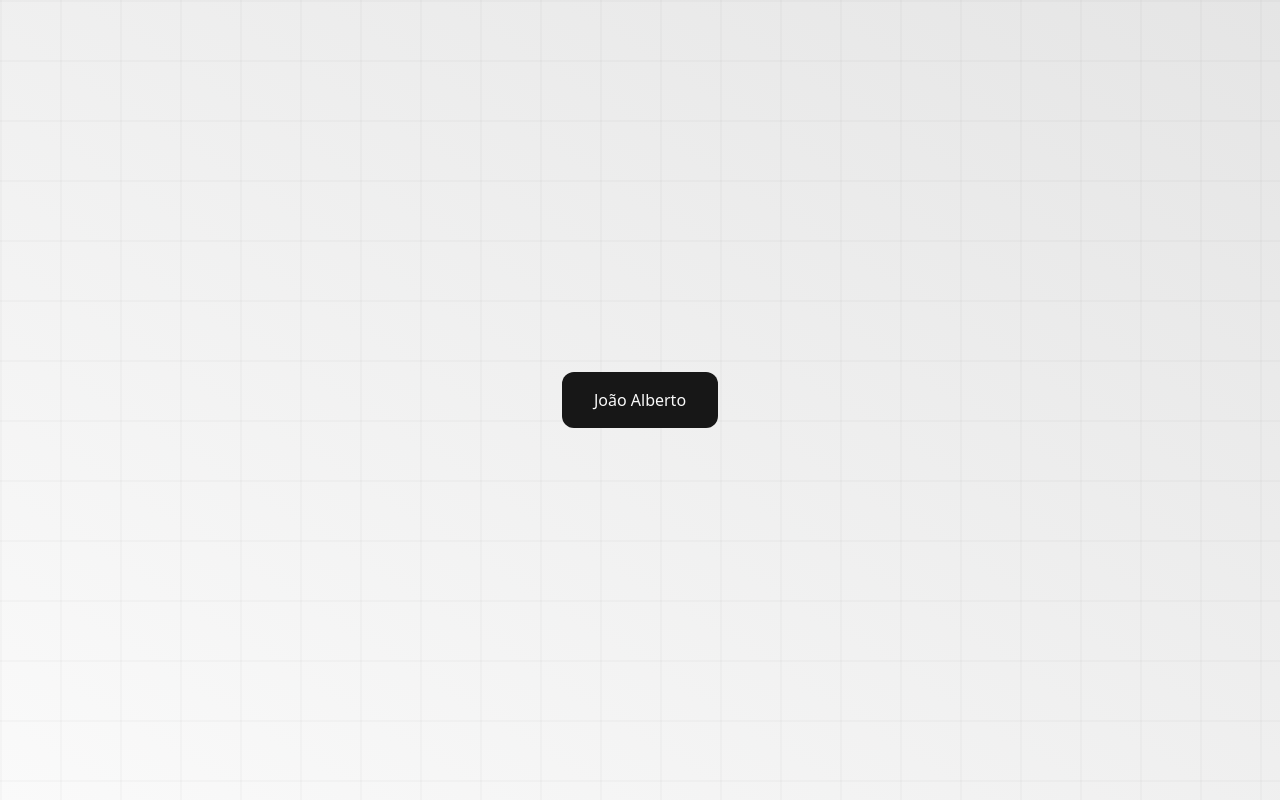
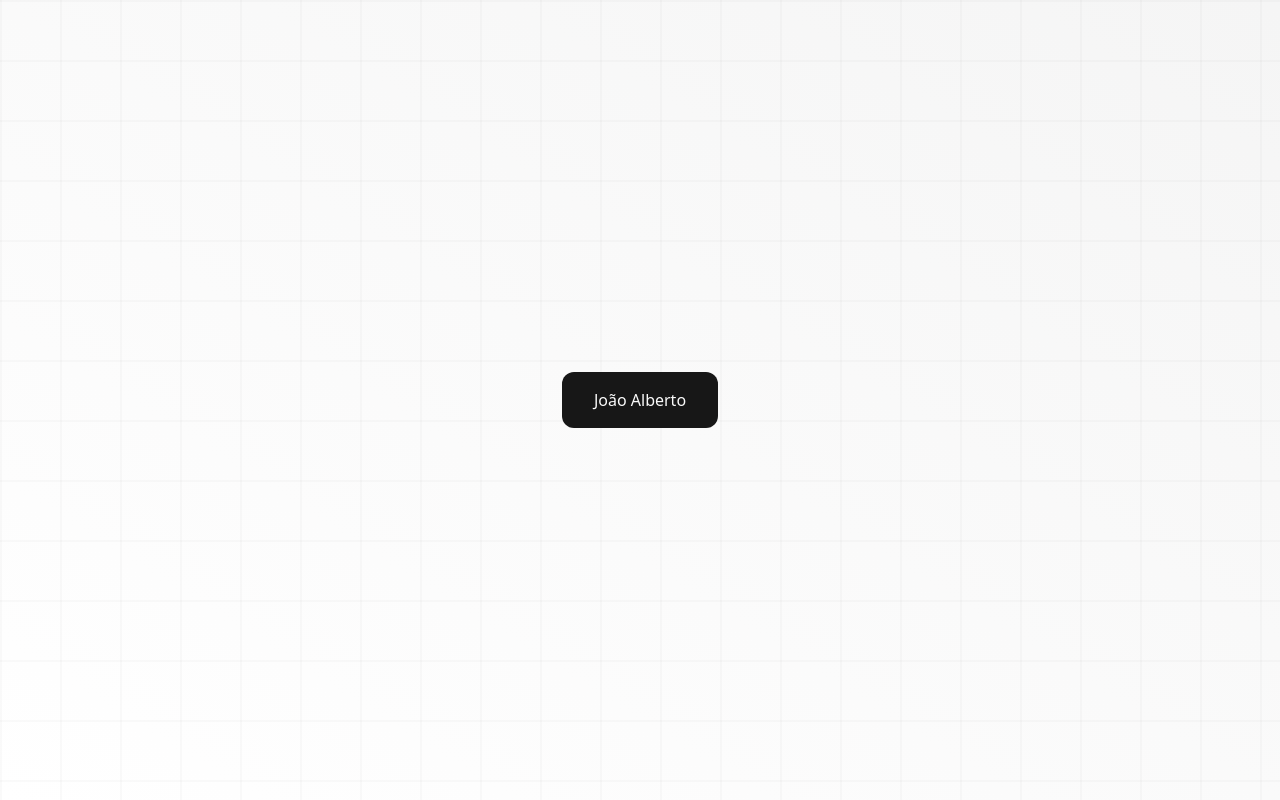
Before and after one commit to joaoalberto-dev/joaoalberto.dev, an Astro site: page / in a window 1280 px wide. Built offline with nearby package versions, Linux system fonts and the light colour scheme; Astro itself is replaced by a stand-in of ours.

Commit message:
chore: make the light background less gray

```diff
--- a/src/layouts/Layout.astro
+++ b/src/layouts/Layout.astro
@@ -15,7 +15,7 @@ import { GridBackground } from "../components/grid-background/grid-background";
     <Font cssVariable="--font-body" preload />
   </head>
   <body
-    class="bg-gradient-to-tr from-neutral-50 to-neutral-200 text-neutral-900 dark:text-neutral-50 dark:bg-gradient-to-tr dark:from-neutral-900 dark:to-neutral-800"
+    class="bg-gradient-to-tr from-white to-neutral-100 text-neutral-900 dark:text-neutral-50 dark:bg-gradient-to-tr dark:from-neutral-900 dark:to-neutral-800"
   >
     <GridBackground client:only="react">
       <slot />
```
